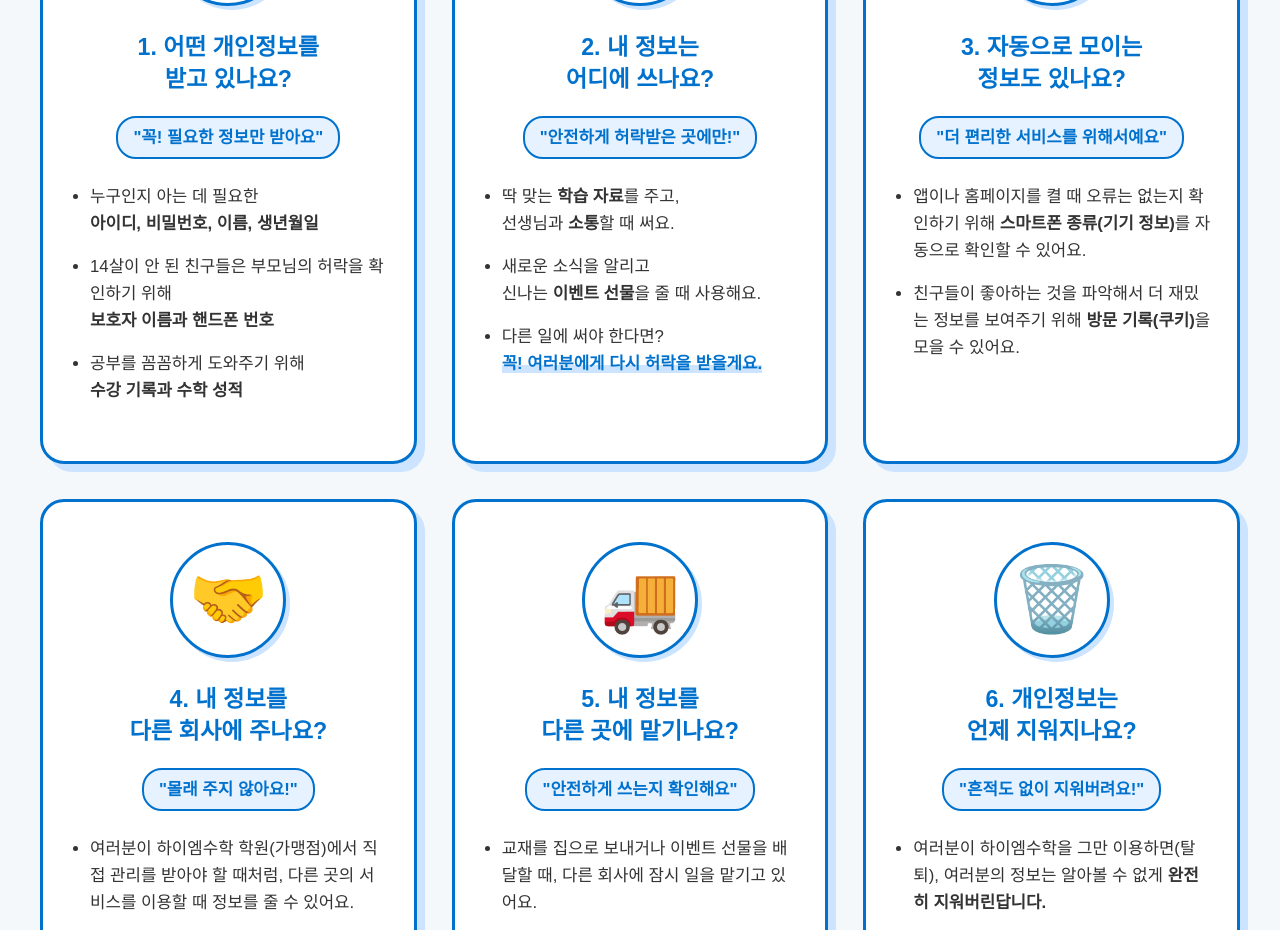
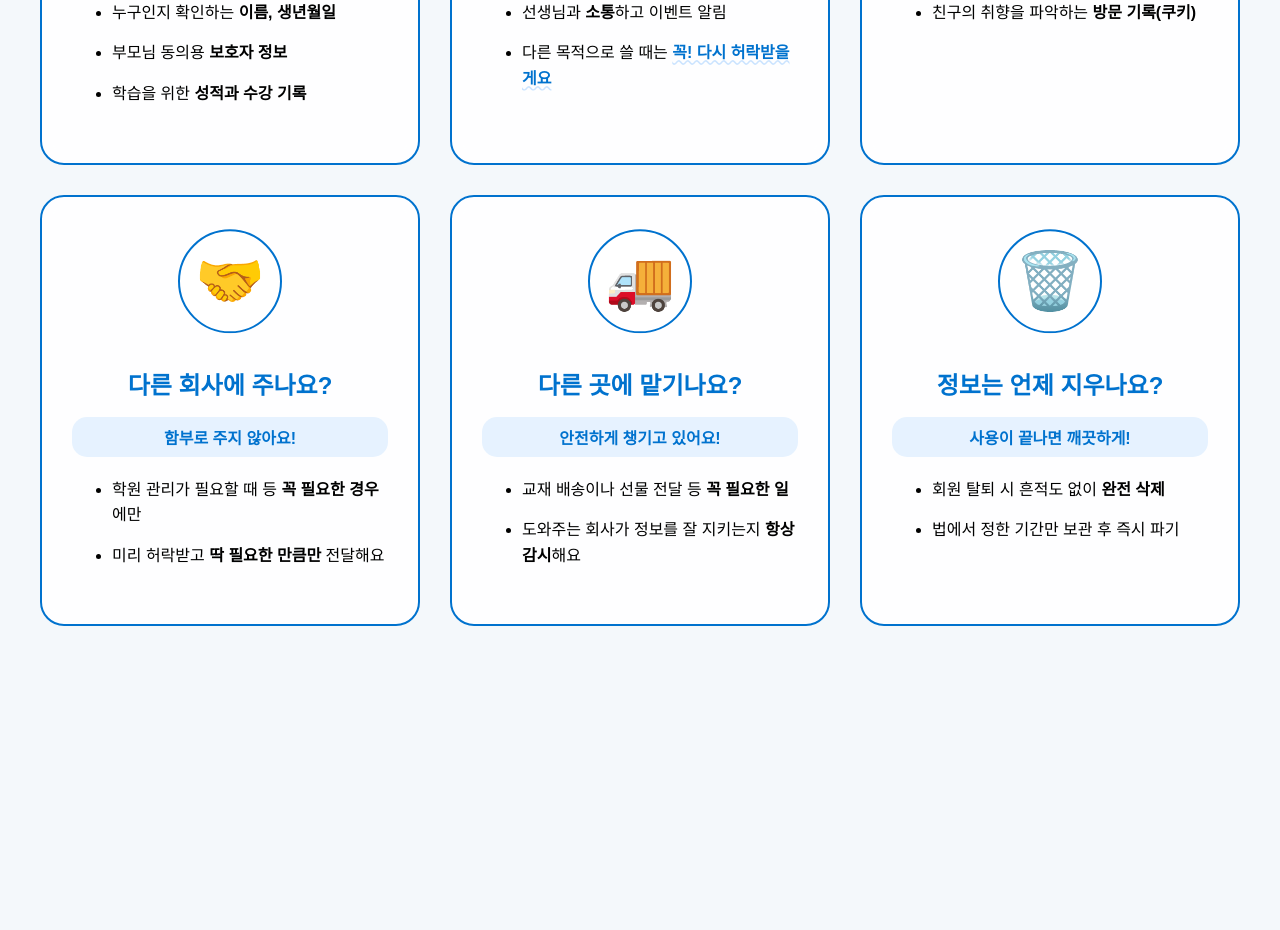
Before and after one commit to 2vvay/test_kids_privacy_megastudy, a plain HTML site: page index.html in a window 1280 px wide. Shown: the part 550-1480 px from the top of the page. After the commit the page ends 1226 px from the top, so only its background shows below. Drawn offline with Linux system fonts and the light colour scheme.

Commit message:
Update index.html

```diff
--- a/index.html
+++ b/index.html
@@ -5,272 +5,153 @@
 <meta name="viewport" content="width=device-width, initial-scale=1.0">
 <title>하이엠수학 아동용 개인정보 처리방침</title>
 <style>
-    /*
-      1. 기본 환경 및 배경 설정에 대한 코드입니다.
-      시선을 분산시키던 도트 패턴을 제거하고,
-      메가 블루와 자연스럽게 어우러지는 아주 연한 블루그레이(#f4f8fb) 단색 배경을 적용하여 깔끔함을 강조했습니다.
-    */
+    /* 1. 브랜드 톤앤매너 설정: 도트 제거, 아주 연한 블루 배경으로 정돈 */
     body {
-        font-family: 'Apple SD Gothic Neo', 'Noto Sans KR', 'Malgun Gothic', sans-serif;
+        font-family: 'Apple SD Gothic Neo', 'Noto Sans KR', sans-serif;
         background-color: #f4f8fb;
-        color: #333333;
         margin: 0;
         padding: 50px 20px;
     }
 
-    /*
-      2. 상단 헤더 영역(화려한 타이틀 디자인)에 대한 코드입니다.
-      제목 부분을 밋밋한 텍스트가 아닌, 그라데이션과 입체적인 그림자가 들어간
-      '배너형 박스'로 디자인하여 시각적인 화려함과 주목도를 크게 높였습니다.
-    */
+    /* 2. 헤더: 과한 배너 제거, 깔끔하고 화사한 메가 블루 타입으로 정돈 */
     .header-container {
         text-align: center;
         margin-bottom: 60px;
     }
-    .header-title-box {
-        display: inline-block;
-        background: linear-gradient(135deg, #0072CE, #004b96); /* 메가 블루 그라데이션 */
-        padding: 20px 45px;
-        border-radius: 50px;
-        box-shadow: 0 10px 20px rgba(0, 114, 206, 0.3); /* 깊이감 있는 블루 그림자 */
-        margin-bottom: 25px;
-    }
-    .header-title-box h1 {
-        color: #ffffff;
+    .header-container h1 {
+        color: #0072CE;
         font-size: 2.2em;
         font-weight: 900;
-        margin: 0;
-        letter-spacing: -0.05em;
-        word-break: keep-all;
+        margin-bottom: 15px;
     }
     .header-container p {
-        color: #004b96;
-        background-color: #ffffff;
-        display: inline-block;
-        padding: 12px 30px;
-        border: 2px solid #cce4ff;
-        border-radius: 30px;
-        font-size: 1.15em;
-        font-weight: 700;
-        word-break: keep-all;
-        line-height: 1.5;
-        box-shadow: 0 4px 10px rgba(0, 0, 0, 0.03);
+        color: #444;
+        font-weight: 600;
+        font-size: 1.1em;
     }
 
-    /*
-      3. 반응형 카드 그리드 레이아웃에 대한 코드입니다.
-      디바이스 화면(PC, 태블릿, 모바일)에 맞추어 배열이 자동 조정됩니다.
-    */
+    /* 3. 카드 컨테이너 */
     .card-container {
         display: grid;
         grid-template-columns: repeat(auto-fit, minmax(320px, 1fr));
-        gap: 35px;
+        gap: 30px;
         max-width: 1200px;
-        margin: 0 auto 60px auto;
+        margin: 0 auto;
     }
 
-    /*
-      4. 개별 카드 컨테이너 디자인에 대한 코드입니다.
-      오렌지색 그림자를 모두 제거하고,
-      스카이블루(#cce4ff) 단색 그림자(하드 섀도우)를 적용하여 키치하면서도 메가스터디의 톤앤매너를 유지했습니다.
-    */
+    /* 4. 카드 디자인: 글래스모피즘(반투명) + 쫀쫀한 인터랙션 */
     .card {
-        background-color: #ffffff;
+        background: rgba(255, 255, 255, 0.85);
+        backdrop-filter: blur(10px);
+        border: 2px solid #0072CE;
         border-radius: 24px;
-        border: 3px solid #0072CE;
-        box-shadow: 8px 8px 0px #cce4ff; /* 오렌지색 대체 -> 스카이블루 */
-        padding: 40px 25px;
-        transition: transform 0.2s ease, box-shadow 0.2s ease;
-        display: flex;
-        flex-direction: column;
+        padding: 40px 30px;
+        transition: transform 0.4s cubic-bezier(0.175, 0.885, 0.32, 1.275);
     }
     .card:hover {
-        transform: translate(-4px, -4px);
-        box-shadow: 12px 12px 0px #cce4ff;
+        transform: scale(1.03); /* 마우스 올리면 부드럽게 튀어오름 */
     }
 
-    /*
-      5. 일러스트 및 아이콘 컨테이너에 대한 코드입니다.
-      배경을 화이트톤으로 정리하고 메가 블루 테두리로 통일감을 주었습니다.
-    */
+    /* 5. 아이콘 컨테이너: 둥둥 떠다니는 애니메이션 효과 */
     .img-placeholder {
-        background-color: #ffffff;
-        border: 3px solid #0072CE;
+        background: #fff;
+        border: 2px solid #0072CE;
         border-radius: 50%;
-        width: 110px;
-        height: 110px;
+        width: 100px;
+        height: 100px;
         margin: 0 auto 25px auto;
-        box-shadow: 4px 4px 0px #cce4ff; /* 스카이블루 그림자 */
-
         display: flex;
         justify-content: center;
         align-items: center;
-        overflow: hidden;
-        font-size: 4em;
+        font-size: 3.5em;
+        animation: floating 3s ease-in-out infinite;
     }
-    .img-placeholder img {
-        width: 70px;
-        height: auto;
-        display: block;
+    @keyframes floating {
+        0%, 100% { transform: translateY(0); }
+        50% { transform: translateY(-10px); }
     }
 
-    /*
-      6. 카드 내부 텍스트 타이포그래피에 대한 코드입니다.
-      소제목(h3) 역시 오렌지색을 빼고, 스카이블루 배경에 메가 블루 텍스트를 적용하여
-      전체적인 브랜드 컬러 일체감을 완성했습니다.
-    */
-    .card h2 {
-        font-size: 1.45em;
-        color: #0072CE;
-        margin: 0 0 20px 0;
-        text-align: center;
-        font-weight: 900;
-        word-break: keep-all;
-        line-height: 1.4;
+    /* 6. 타이포그래피 */
+    .card h2 { color: #0072CE; text-align: center; font-weight: 800; margin-bottom: 15px; }
+    .card h3 {
+        color: #0072CE; background: #e6f2ff;
+        padding: 8px 15px; border-radius: 15px;
+        text-align: center; font-size: 1em; margin-bottom: 20px;
     }
-    .card h3 {
-        font-size: 1.05em;
-        color: #0072CE;
-        background-color: #e6f2ff; /* 스카이블루 배경 */
-        border: 2px solid #0072CE;
-        margin: 0 auto 25px auto;
-        text-align: center;
-        word-break: keep-all;
-        line-height: 1.4;
-        padding: 8px 15px;
-        border-radius: 20px;
-        display: inline-block;
-        width: fit-content;
-    }
-    .card ul {
-        padding-left: 22px;
-        margin: 0;
-        flex-grow: 1;
-    }
-    .card li {
-        margin-bottom: 16px;
-        line-height: 1.6;
-        font-size: 1.05em;
-        color: #333333;
-        font-weight: 500;
-    }
-
-    /*
-      7. 핵심 단어 강조(형광펜 하이라이트) 효과에 대한 코드입니다.
-      노란색/오렌지색 하이라이트를 빼고, 연한 스카이블루 형광펜 효과를 적용했습니다.
-    */
-    .highlight {
-        font-weight: 800;
-        color: #0072CE;
-        background: linear-gradient(to top, #cce4ff 40%, transparent 40%);
-    }
-
-    /*
-      8. 화면 하단 저작권(Copyright) 표기에 대한 코드입니다.
-    */
-    .footer-container {
-        text-align: center;
-        padding-top: 30px;
-        color: #666666;
-        font-size: 0.9em;
-        font-weight: 600;
-    }
+    .card li { margin-bottom: 15px; line-height: 1.6; font-size: 1em; }
+    .highlight { font-weight: 700; color: #0072CE; text-decoration: underline wavy #cce4ff; }
 </style>
 </head>
 <body>
 
-<!-- 상단 타이틀 영역 -->
 <div class="header-container">
-    <div class="header-title-box">
-        <h1>하이엠수학<br>개인정보 처리방침 쉽게 알아보기</h1>
-    </div>
-    <br>
-    <p>여러분이 안심하고 공부할 수 있도록,<br>소중한 정보를 어떻게 다루는지 알려줄게요!</p>
+    <h1>하이엠수학 개인정보 처리방침</h1>
+    <p>우리 친구들의 소중한 정보를 어떻게 지키고 있는지 알려줄게요!</p>
 </div>
 
-<!-- 정보 안내 카드 레이아웃 영역 -->
 <div class="card-container">
-
     <div class="card">
         <div class="img-placeholder">📝</div>
-        <h2>1. 어떤 개인정보를<br>받고 있나요?</h2>
-        <h3>"꼭! 필요한 정보만 받아요"</h3>
+        <h2>어떤 정보를 받나요?</h2>
+        <h3>꼭 필요한 정보만 모아요!</h3>
         <ul>
-            <li>누구인지 아는 데 필요한<br><strong>아이디, 비밀번호, 이름, 생년월일</strong></li>
-            <li>14살이 안 된 친구들은 부모님의 허락을 확인하기 위해<br><strong>보호자 이름과 핸드폰 번호</strong></li>
-            <li>공부를 꼼꼼하게 도와주기 위해<br><strong>수강 기록과 수학 성적</strong></li>
+            <li>로그인용 <strong>아이디, 비밀번호</strong></li>
+            <li>누구인지 확인하는 <strong>이름, 생년월일</strong></li>
+            <li>부모님 동의용 <strong>보호자 정보</strong></li>
+            <li>학습을 위한 <strong>성적과 수강 기록</strong></li>
         </ul>
     </div>
 
     <div class="card">
         <div class="img-placeholder">💡</div>
-        <h2>2. 내 정보는<br>어디에 쓰나요?</h2>
-        <h3>"안전하게 허락받은 곳에만!"</h3>
+        <h2>정보는 어디에 쓰나요?</h2>
+        <h3>허락받은 곳에만 안전하게!</h3>
         <ul>
-            <li>딱 맞는 <strong>학습 자료</strong>를 주고,<br>선생님과 <strong>소통</strong>할 때 써요.</li>
-            <li>새로운 소식을 알리고<br>신나는 <strong>이벤트 선물</strong>을 줄 때 사용해요.</li>
-            <li>다른 일에 써야 한다면?<br><span class="highlight">꼭! 여러분에게 다시 허락을 받을게요.</span></li>
+            <li>딱 맞는 <strong>학습 자료</strong> 추천</li>
+            <li>선생님과 <strong>소통</strong>하고 이벤트 알림</li>
+            <li>다른 목적으로 쓸 때는 <span class="highlight">꼭! 다시 허락받을게요</span></li>
         </ul>
     </div>
 
     <div class="card">
         <div class="img-placeholder">📱</div>
-        <h2>3. 자동으로 모이는<br>정보도 있나요?</h2>
-        <h3>"더 편리한 서비스를 위해서예요"</h3>
+        <h2>자동으로 모이는 정보</h2>
+        <h3>더 편리한 서비스를 위해</h3>
         <ul>
-            <li>앱이나 홈페이지를 켤 때 오류는 없는지 확인하기 위해 <strong>스마트폰 종류(기기 정보)</strong>를 자동으로 확인할 수 있어요.</li>
-            <li>친구들이 좋아하는 것을 파악해서 더 재밌는 정보를 보여주기 위해 <strong>방문 기록(쿠키)</strong>을 모을 수 있어요.</li>
+            <li>오류 확인용 <strong>기기 정보</strong></li>
+            <li>친구의 취향을 파악하는 <strong>방문 기록(쿠키)</strong></li>
         </ul>
     </div>
 
     <div class="card">
         <div class="img-placeholder">🤝</div>
-        <h2>4. 내 정보를<br>다른 회사에 주나요?</h2>
-        <h3>"몰래 주지 않아요!"</h3>
+        <h2>다른 회사에 주나요?</h2>
+        <h3>함부로 주지 않아요!</h3>
         <ul>
-            <li>여러분이 하이엠수학 학원(가맹점)에서 직접 관리를 받아야 할 때처럼, 다른 곳의 서비스를 이용할 때 정보를 줄 수 있어요.</li>
-            <li>하지만 이때도 <span class="highlight">반드시 먼저 허락을 받고,<br>꼭 필요한 정보만</span> 준답니다.</li>
+            <li>학원 관리가 필요할 때 등 <strong>꼭 필요한 경우</strong>에만</li>
+            <li>미리 허락받고 <strong>딱 필요한 만큼만</strong> 전달해요</li>
         </ul>
     </div>
 
     <div class="card">
         <div class="img-placeholder">🚚</div>
-        <h2>5. 내 정보를<br>다른 곳에 맡기나요?</h2>
-        <h3>"안전하게 쓰는지 확인해요"</h3>
+        <h2>다른 곳에 맡기나요?</h2>
+        <h3>안전하게 챙기고 있어요!</h3>
         <ul>
-            <li>교재를 집으로 보내거나 이벤트 선물을 배달할 때, 다른 회사에 잠시 일을 맡기고 있어요.</li>
-            <li>일을 도와주는 회사들이 <span class="highlight">안전하게 다루는지 항상 지켜보고 있으니</span> 걱정하지 마세요!</li>
+            <li>교재 배송이나 선물 전달 등 <strong>꼭 필요한 일</strong></li>
+            <li>도와주는 회사가 정보를 잘 지키는지 <strong>항상 감시</strong>해요</li>
         </ul>
     </div>
 
     <div class="card">
         <div class="img-placeholder">🗑️</div>
-        <h2>6. 개인정보는<br>언제 지워지나요?</h2>
-        <h3>"흔적도 없이 지워버려요!"</h3>
+        <h2>정보는 언제 지우나요?</h2>
+        <h3>사용이 끝나면 깨끗하게!</h3>
         <ul>
-            <li>여러분이 하이엠수학을 그만 이용하면(탈퇴), 여러분의 정보는 알아볼 수 없게 <strong>완전히 지워버린답니다.</strong></li>
-            <li>단, 법에서 보관하라고 정한 결제 정보 등은 약속된 기간 동안만 금고에 안전하게 보관했다가 지워요.</li>
+            <li>회원 탈퇴 시 흔적도 없이 <strong>완전 삭제</strong></li>
+            <li>법에서 정한 기간만 보관 후 즉시 파기</li>
         </ul>
     </div>
-
-    <div class="card">
-        <div class="img-placeholder">🙋‍♀️</div>
-        <h2>7. 궁금한 점이 있으면<br>어떻게 하나요?</h2>
-        <h3>"언제든지 당당하게 물어봐요"</h3>
-        <ul>
-            <li>"내 정보를 고쳐주세요!", "내 정보를 지워주세요!" 언제든지 홈페이지에서 부모님과 함께 요청할 수 있어요.</li>
-            <li>여러분의 개인정보를 지켜주는 책임자 선생님께 언제든 연락해 주세요!
-                <br><br>📞 <strong>전화번호:</strong> 1544-2300
-                <br>📧 <strong>이메일:</strong> privacy@mbest.co.kr
-            </li>
-        </ul>
-    </div>
-
-</div>
-
-<!-- 하단 저작권(Copyright) 영역 -->
-<div class="footer-container">
-    <p>Copyright © megastudy.co.,Ltd. All rights reserved.</p>
 </div>
 
 </body>
```
